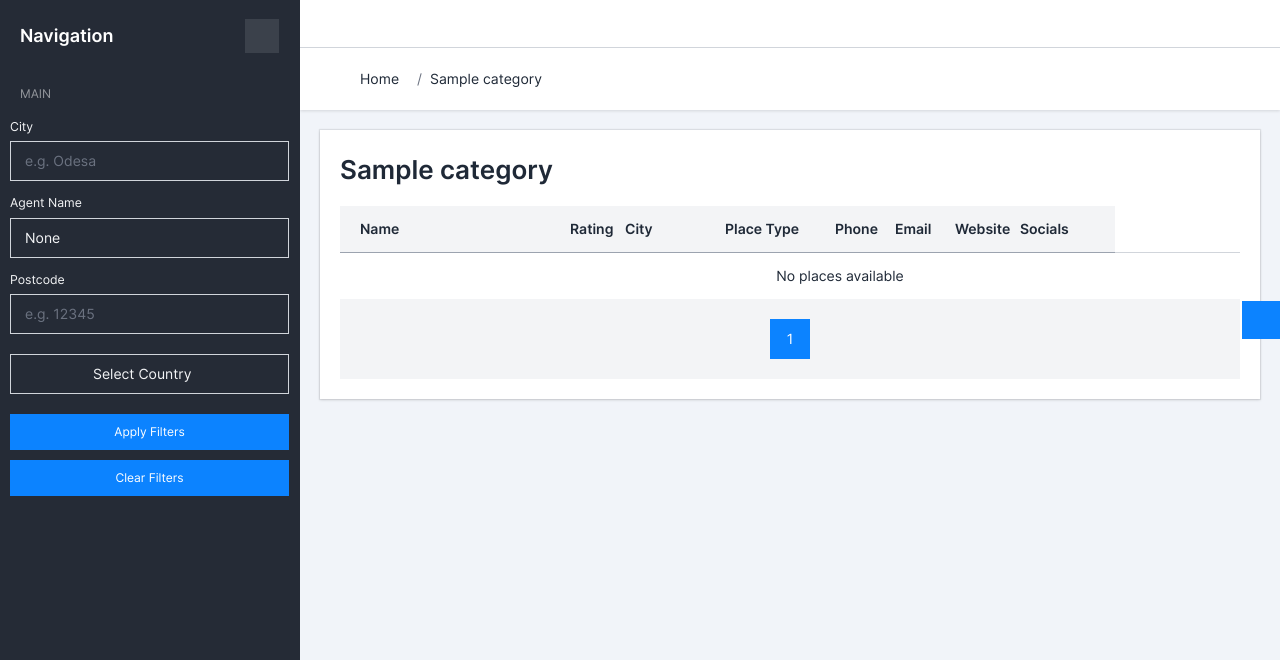
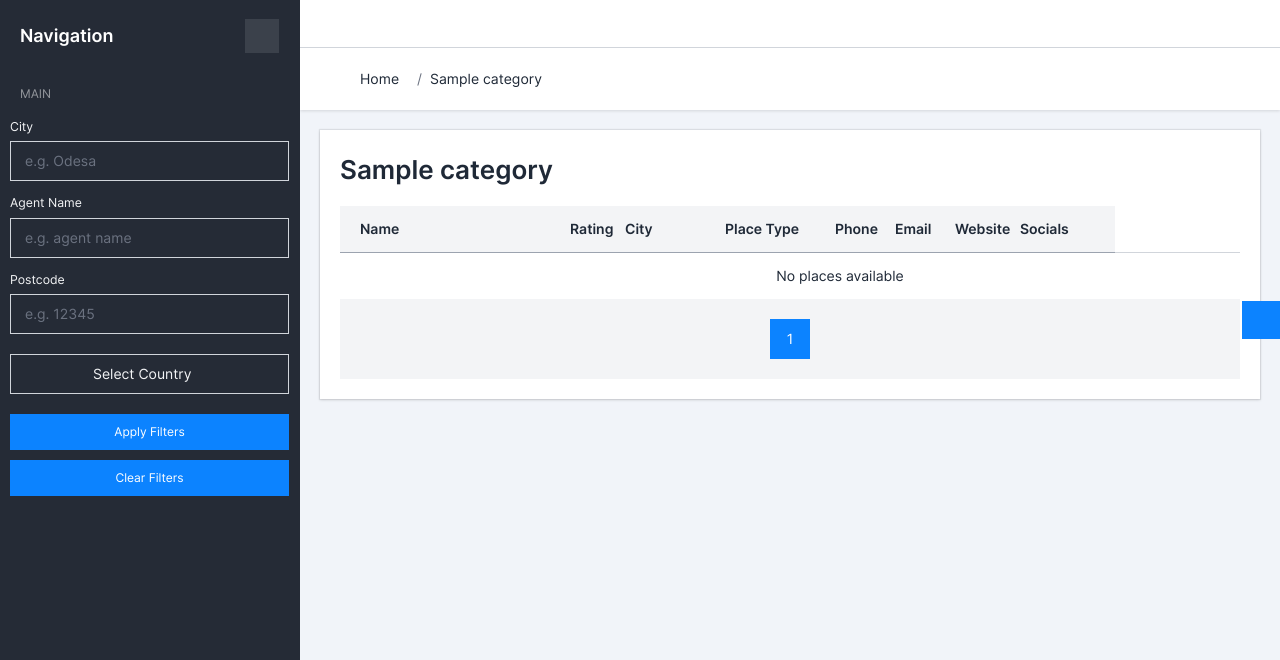
Before and after one commit to denischmkh/googlemaps, a Django app: a page that uses googlemaps/main_app/templates/list_place.html in a window 1280 px wide. Shown: the part 80-740 px from the top of the page. Run offline with Django 5.2, Linux system fonts and the light colour scheme; tables that the repository leaves empty hold one stand-in row (values such as "Sample post"); data that the repository does not hold is empty; some libraries are stand-ins or nearby versions; some web fonts are replaced.

Commit message:
add filters

```diff
--- a/googlemaps/main_app/templates/list_place.html
+++ b/googlemaps/main_app/templates/list_place.html
@@ -22,7 +22,7 @@
         <div class="mb-2 sidebar-resize-hide">
             <label class="form-label small mb-1 text-light" for="keywordsInput">Agent Name</label>
             <input type="text" name="keywords" class="form-control bg-dark text-light"
-                   id="keywordsInput" placeholder="e.g. agent name" value="{{ keywords_filter }}">
+                   id="keywordsInput" placeholder="e.g. agent name" {% if keywords_filter %} value="{{ keywords_filter }}" {% endif %}>
         </div>
 
         <div class="mb-3 sidebar-resize-hide">
```
